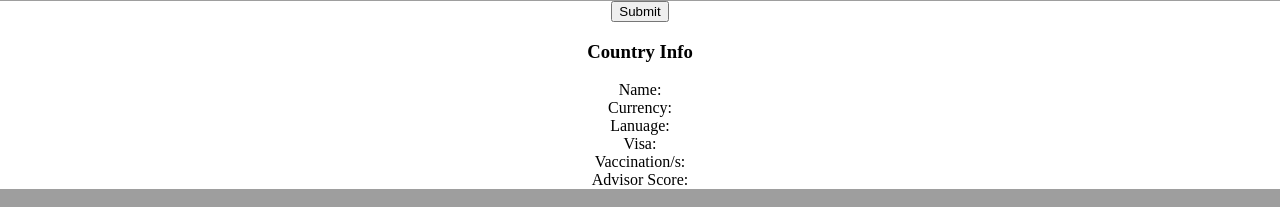
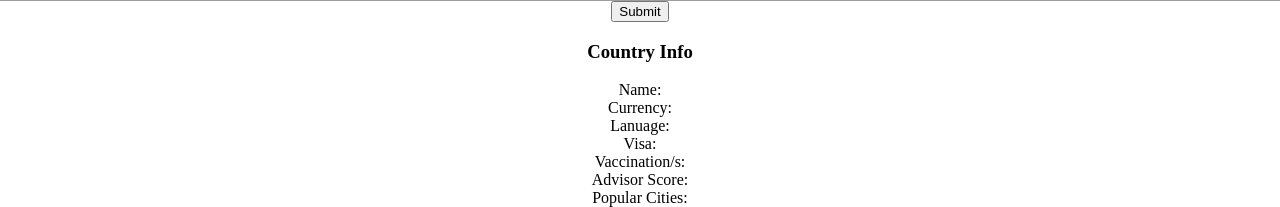
Before and after one commit to JinaZhu/World-Traveler, a Flask app: page / in a window 1280 px wide. Shown: the part 799-1006 px from the top of the page. Run offline with Flask 2, Linux system fonts and the light colour scheme; some libraries are stand-ins or nearby versions; grey boxes are pictures that could not be loaded.

Commit message:
added cities with airport to html page

```diff
--- a/server.py
+++ b/server.py
@@ -162,13 +162,12 @@
         popular_cities_with_airports.append({'city_name': city_and_airport['city_name'],
                                              'nearest_airport': city_and_airport['airport']['code']})
 
-    print(popular_cities_with_airports)
-
     country_information = {
         'country_info': country,
         'place_photos': place_photos_list,
         'advisor_score': country_safety_score,
-        'learn_more_advisory': learn_more_advisory
+        'learn_more_advisory': learn_more_advisory,
+        'popular_cities_and_airport': popular_cities_with_airports
     }
 
     return jsonify(country_information)
--- a/templates/homepage.html
+++ b/templates/homepage.html
@@ -63,6 +63,9 @@
                 <dt>Advisor Score: </dt>
                 <dd id="advisor_score"></dd>
                 <dd id="learn_more"></dd>
+
+                <dt>Popular Cities: </dt>
+                <ul id="cities"></ul>
             </dl>
         </section>
     </div>
@@ -120,6 +123,12 @@
                     $('#advisor_score')[0].innerHTML = countryRes.advisor_score
                     $('#learn_more')[0].innerHTML = countryRes.learn_more_advisory
 
+                    const popular_cities = countryRes.popular_cities_and_airport
+                    popular_cities.forEach(city => {
+                        $('#cities').append(`<li>${city['city_name']}</li>
+                                             <dd> nearest aiport: ${city['nearest_airport']}</dd>`)
+                    })
+
 
                 })
 
```
